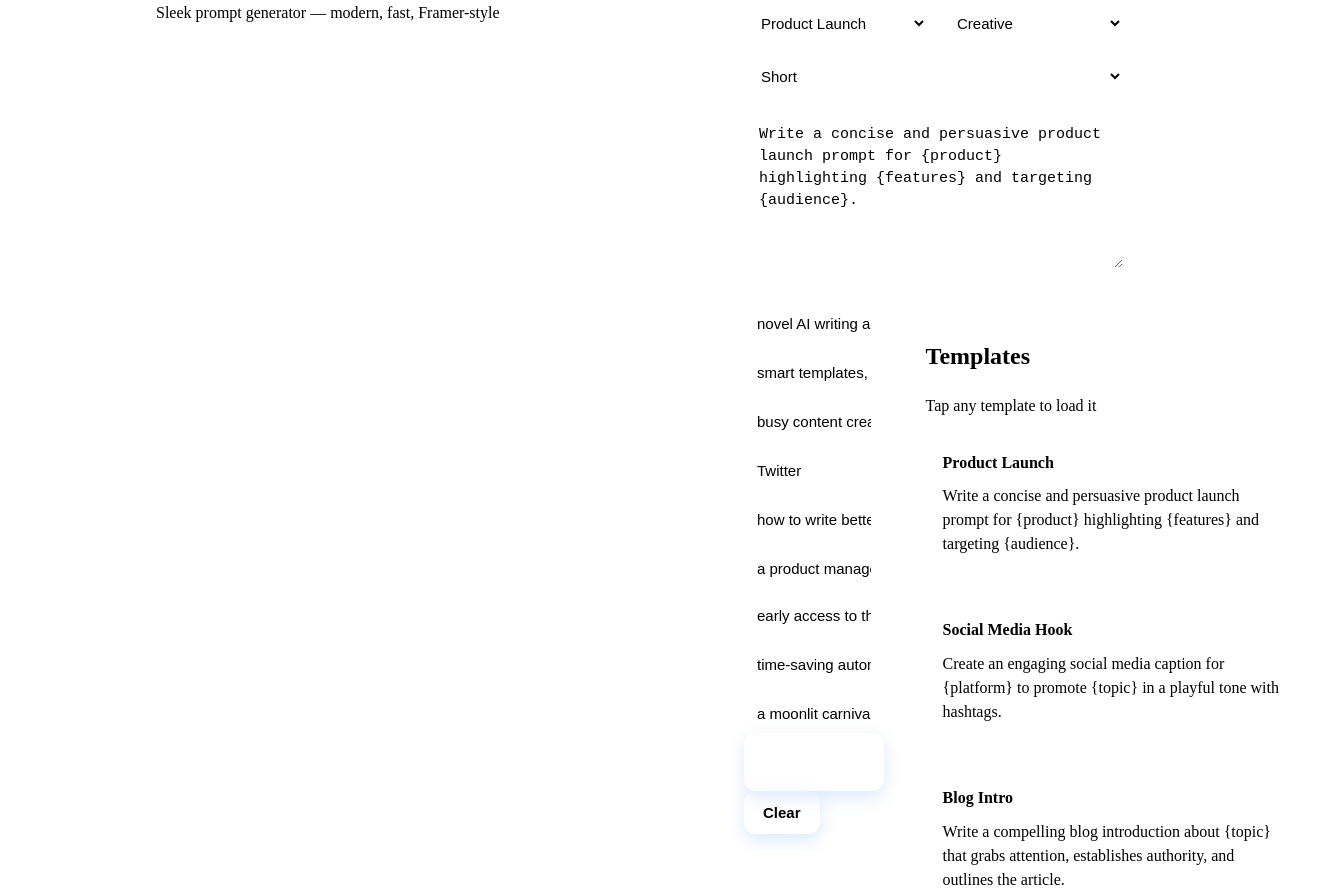
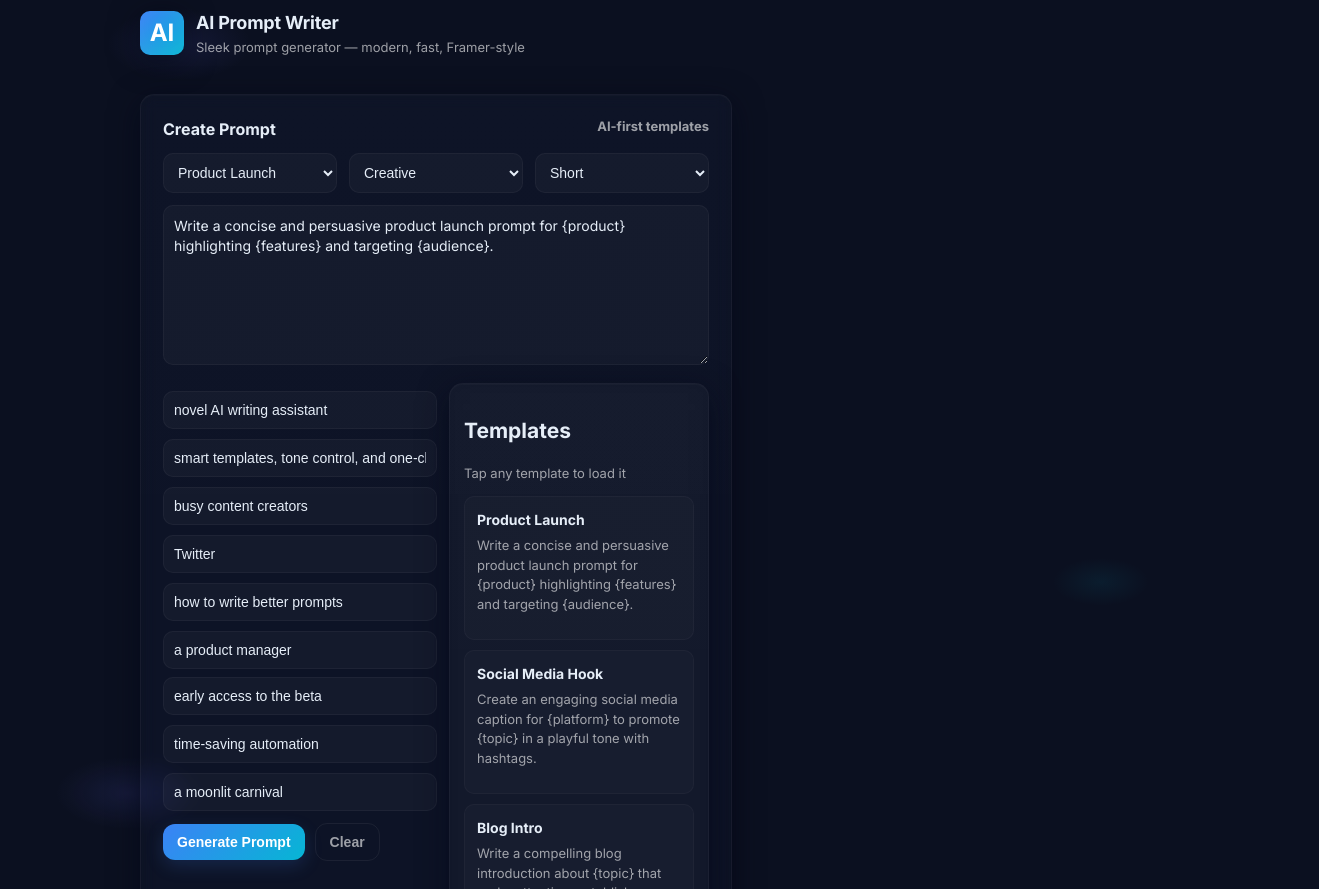
Before and after one commit to gabezigo/AiPromptGenerator, a React (Create React App) app: page / in a window 1280 px wide. Shown: the part 87-976 px from the top of the page, 1319 px wide, since content can reach past the window. Built offline with nearby package versions, Linux system fonts and the light colour scheme; the HTML template or start-up script is replaced by a standard one.

Commit message:
Update index.css

```diff
--- a/src/index.css
+++ b/src/index.css
@@ -1,211 +1,298 @@
-/* --- Container and Layout --- */
+:root {
+  font-size: 62.5%; /* 1rem = 10px */
+  --bg: #0b1020;
+  --card: rgba(255, 255, 255, 0.06);
+  --glass: rgba(255, 255, 255, 0.06);
+  --accent: linear-gradient(135deg, #3b82f6 0%, #06b6d4 100%);
+  --muted: rgba(255, 255, 255, 0.6);
+}
+
+*,
+*::before,
+*::after {
+  box-sizing: border-box;
+}
+
+html,
+body,
+#root {
+  height: 100%;
+  margin: 0;
+  font-family: 'Inter', system-ui, -apple-system, 'Segoe UI', Roboto, 'Helvetica Neue', Arial, sans-serif;
+  background: radial-gradient(120rem 60rem at 10% 10%, rgba(99, 102, 241, 0.12), transparent 6%),
+    radial-gradient(80rem 40rem at 90% 90%, rgba(6, 182, 212, 0.08), transparent 6%),
+    var(--bg);
+  color: #e6eef8;
+  -webkit-font-smoothing: antialiased;
+  -moz-osx-font-smoothing: grayscale;
+  padding: 3.2rem;
+  font-size: 1.6rem; /* fallback font-size */
+  line-height: 1.5;
+}
+
 .container {
-  max-width: 1000px;
+  max-width: 100rem;
   margin: 0 auto;
   display: grid;
-  grid-template-columns: 1fr minmax(0, 380px);
-  gap: 28px;
+  grid-template-columns: 1fr 38rem;
+  gap: 2.8rem;
   align-items: start;
-  min-height: calc(100vh - 64px);
-  padding: 32px 16px; /* add some horizontal padding */
+  min-height: calc(100vh - 6.4rem);
 }
 
-/* Sidebar sticky on desktop, relative on mobile */
-.sidebar {
-  position: sticky;
-  top: 32px;
+.header {
+  grid-column: 1 / -1;
+  display: flex;
+  justify-content: space-between;
+  align-items: center;
+  margin-bottom: 0.8rem;
 }
 
-@media (max-width: 980px) {
-  .container {
-    grid-template-columns: 1fr;
-    padding: 16px 12px;
-  }
-  .sidebar {
-    position: relative;
-    top: 0;
-    margin-top: 20px;
-  }
+.brand {
+  display: flex;
+  gap: 1.2rem;
+  align-items: center;
 }
 
-/* --- Template list improvements --- */
-.templates {
+.logo {
+  width: 4.4rem;
+  height: 4.4rem;
+  border-radius: 1rem;
+  background: linear-gradient(135deg, #3b82f6, #06b6d4);
   display: flex;
-  flex-direction: column;
-  gap: 12px;
-  margin-top: 12px;
+  align-items: center;
+  justify-content: center;
+  font-weight: 700;
+  color: white;
+  box-shadow: 0 0.6rem 3rem rgba(3, 7, 18, 0.6), inset 0 -0.6rem 2rem rgba(255, 255, 255, 0.05);
+  font-size: 2.4rem;
+  user-select: none;
 }
 
-.template {
-  padding: 16px;
-  border-radius: 10px;
-  background: rgba(255, 255, 255, 0.04);
-  border: 1px solid rgba(255, 255, 255, 0.07);
-  cursor: pointer;
-  transition: all 180ms ease;
-  word-break: break-word; /* important for long text */
+.title {
+  font-size: 1.8rem;
+  font-weight: 700;
+  letter-spacing: -0.02rem;
 }
 
-.template:hover {
-  transform: translateY(-4px);
-  box-shadow: 0 8px 30px rgba(3, 7, 18, 0.5);
+.subtitle {
+  font-size: 1.3rem;
+  color: var(--muted);
+  margin-top: 0.2rem;
 }
 
-/* Increase tap target size on mobile */
-@media (max-width: 480px) {
-  .template {
-    padding: 18px 14px;
-    font-size: 14px;
-  }
+/* Main panel card */
+.panel {
+  background: linear-gradient(180deg, rgba(255, 255, 255, 0.02), rgba(255, 255, 255, 0.01));
+  border-radius: 1.4rem;
+  padding: 2.2rem;
+  box-shadow: 0 0.8rem 3rem rgba(2, 6, 23, 0.6), 0 0.1rem 0 rgba(255, 255, 255, 0.02) inset;
+  border: 0.1rem solid rgba(255, 255, 255, 0.04);
+  backdrop-filter: blur(0.8rem) saturate(120%);
 }
 
-/* Template text styling */
-.template > div {
-  word-break: break-word; /* force wrap to avoid overflow */
+/* Controls container */
+.controls {
+  display: flex;
+  gap: 1.2rem;
+  flex-wrap: wrap;
+  margin-bottom: 1.2rem;
 }
 
-/* --- Controls and Inputs --- */
-.controls {
-  display: flex;
-  gap: 12px;
-  flex-wrap: wrap;
-  margin-bottom: 12px;
+/* Select, input, textarea shared styles */
+.select,
+.input,
+.textarea {
+  background: rgba(255, 255, 255, 0.03);
+  border: 0.1rem solid rgba(255, 255, 255, 0.04);
+  padding: 1rem;
+  border-radius: 1rem;
+  color: inherit;
+  flex: 1;
+  font-size: 1.4rem;
+  transition: border-color 0.2s ease;
 }
 
-.select, .input, .textarea {
-  background: rgba(255, 255, 255, 0.03);
-  border: 1px solid rgba(255, 255, 255, 0.04);
-  padding: 10px 12px;
-  border-radius: 10px;
-  color: inherit;
-  flex: 1 1 140px;
-  min-width: 140px;
-  font-size: 15px;
+.select {
+  min-width: 14rem;
+}
+
+.select:focus,
+.input:focus,
+.textarea:focus {
+  outline: none;
+  border-color: #3b82f6;
+  background: rgba(255, 255, 255, 0.06);
 }
 
 .textarea {
-  min-height: 160px;
+  min-height: 16rem;
   resize: vertical;
   width: 100%;
-  padding: 14px;
   line-height: 1.45;
-  font-size: 15px;
+  font-family: inherit;
 }
 
-/* Inputs grid layout */
-.grid-inputs {
-  display: grid;
-  grid-template-columns: repeat(auto-fit, minmax(140px, 1fr));
-  gap: 10px;
-  margin-top: 8px;
-}
-
-/* --- Buttons --- */
+/* Buttons */
 .btn {
   background: var(--accent);
-  padding: 12px 18px;
-  border-radius: 12px;
+  padding: 1rem 1.4rem;
+  border-radius: 1.2rem;
   border: none;
   color: white;
   font-weight: 700;
   cursor: pointer;
-  box-shadow: 0 6px 18px rgba(59, 130, 246, 0.18);
-  font-size: 15px;
-  transition: background-color 150ms ease;
-}
-
-.btn:hover {
-  background: linear-gradient(135deg, #2563eb, #0891b2);
+  box-shadow: 0 0.6rem 1.8rem rgba(59, 130, 246, 0.18);
+  font-size: 1.4rem;
+  transition: transform 0.12s ease, box-shadow 0.2s ease;
+  user-select: none;
 }
 
 .btn:active {
-  transform: translateY(1px);
-  transition: transform 120ms ease;
+  transform: translateY(0.1rem);
+  box-shadow: 0 0.4rem 1.2rem rgba(59, 130, 246, 0.25);
 }
 
-/* Transparent button variant */
 .btn.transparent {
   background: transparent;
-  border: 1px solid rgba(255, 255, 255, 0.06);
-  color: inherit;
+  border: 0.1rem solid rgba(255, 255, 255, 0.06);
+  color: var(--muted);
+  box-shadow: none;
 }
 
-/* --- Result Card --- */
-.resultCard {
-  margin-top: 16px;
-  padding: 18px;
-  border-radius: 12px;
-  background: linear-gradient(180deg, rgba(255, 255, 255, 0.02), rgba(255, 255, 255, 0.01));
-  border: 1px solid rgba(255, 255, 255, 0.03);
-  font-size: 15px;
-  word-break: break-word;
-  white-space: pre-wrap;
+.btn.transparent:hover {
+  background: rgba(255, 255, 255, 0.04);
+  border-color: rgba(255, 255, 255, 0.12);
+  color: white;
 }
 
-/* --- History Section --- */
-.history-list {
-  margin-top: 8px;
+/* Actions container */
+.actions {
+  display: flex;
+  gap: 1rem;
+  align-items: center;
+  margin-top: 1.2rem;
+}
+
+/* Result card */
+.resultCard {
+  margin-top: 1.6rem;
+  padding: 1.6rem;
+  border-radius: 1.2rem;
+  background: linear-gradient(180deg, rgba(255, 255, 255, 0.02), rgba(255, 255, 255, 0.01));
+  border: 0.1rem solid rgba(255, 255, 255, 0.03);
+  font-size: 1.4rem;
+  user-select: text;
+}
+
+/* Sidebar */
+.sidebar {
+  position: sticky;
+  top: 3.2rem;
+  font-size: 1.4rem;
+}
+
+/* Small text */
+.small {
+  font-size: 1.3rem;
+  color: var(--muted);
+}
+
+/* Templates list */
+.templates {
   display: flex;
   flex-direction: column;
-  gap: 8px;
-  max-height: 320px;
-  overflow-y: auto;
+  gap: 1rem;
+  margin-top: 1.2rem;
+}
+
+.template {
+  padding: 1.2rem;
+  border-radius: 1rem;
+  background: rgba(255, 255, 255, 0.02);
+  border: 0.1rem solid rgba(255, 255, 255, 0.03);
+  cursor: pointer;
+  word-break: break-word;
+  transition: transform 0.18s ease, box-shadow 0.18s ease;
+}
+
+.template:hover {
+  transform: translateY(-0.4rem);
+  box-shadow: 0 0.8rem 3rem rgba(3, 7, 18, 0.5);
+}
+
+/* History */
+.history-list {
+  margin-top: 0.8rem;
+  display: flex;
+  flex-direction: column;
+  gap: 0.8rem;
 }
 
 .history-item {
-  padding: 10px;
-  border-radius: 8px;
+  padding: 1rem;
+  border-radius: 0.8rem;
   background: rgba(255, 255, 255, 0.02);
   cursor: pointer;
-  font-size: 14px;
-  border: 1px solid rgba(255, 255, 255, 0.03);
+  user-select: none;
+}
+
+.history-item:hover {
+  background: rgba(255, 255, 255, 0.05);
+}
+
+.history-item > div:first-child {
+  font-weight: 700;
+  font-size: 1.3rem;
+}
+
+.history-item > div:last-child {
+  font-size: 1.2rem;
+  color: var(--muted);
+  white-space: nowrap;
   overflow: hidden;
-  white-space: nowrap;
   text-overflow: ellipsis;
 }
 
-.history-item:hover {
-  background: rgba(255, 255, 255, 0.04);
-  transform: translateY(-2px);
-  transition: all 150ms ease;
+/* Footer */
+.footer {
+  grid-column: 1 / -1;
+  text-align: center;
+  color: var(--muted);
+  margin-top: 1.8rem;
+  font-size: 1.3rem;
 }
 
-/* Scrollbar styling for history */
-.history-list::-webkit-scrollbar {
-  width: 6px;
-}
-.history-list::-webkit-scrollbar-thumb {
-  background: rgba(99, 102, 241, 0.3);
-  border-radius: 3px;
+/* Inputs grids for fields */
+.grid-inputs {
+  display: grid;
+  grid-template-columns: repeat(auto-fit, minmax(14rem, 1fr));
+  gap: 1rem;
+  margin-top: 0.8rem;
 }
 
-/* --- Fonts and colors --- */
-body {
-  font-size: 16px;
-  line-height: 1.5;
-}
+/* Responsive adjustments */
+@media (max-width: 980px) {
+  .container {
+    grid-template-columns: 1fr;
+    padding: 1.6rem;
+  }
 
-/* Responsive font scaling */
-@media (max-width: 480px) {
-  body {
-    font-size: 14px;
-  }
-  .title {
-    font-size: 16px;
-  }
-  .subtitle {
-    font-size: 12px;
-  }
-  .btn {
-    font-size: 14px;
-    padding: 10px 14px;
+  .sidebar {
+    position: relative;
+    top: 0;
+    margin-top: 2rem;
   }
 }
 
-/* Ensure no horizontal overflow */
-* {
-  box-sizing: border-box;
-  word-wrap: break-word;
-  -webkit-font-smoothing: antialiased;
-  -moz-osx-font-smoothing: grayscale;
+@media (max-width: 480px) {
+  .template {
+    padding: 1.6rem;
+    font-size: 1.4rem;
+  }
+
+  .btn {
+    padding: 1rem;
+    font-size: 1.2rem;
+  }
 }
```
